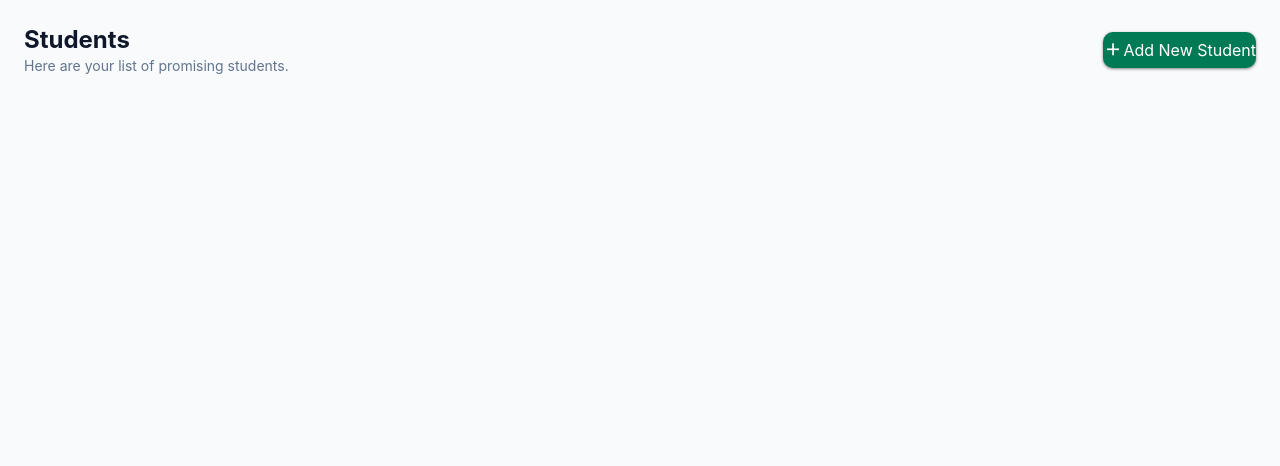
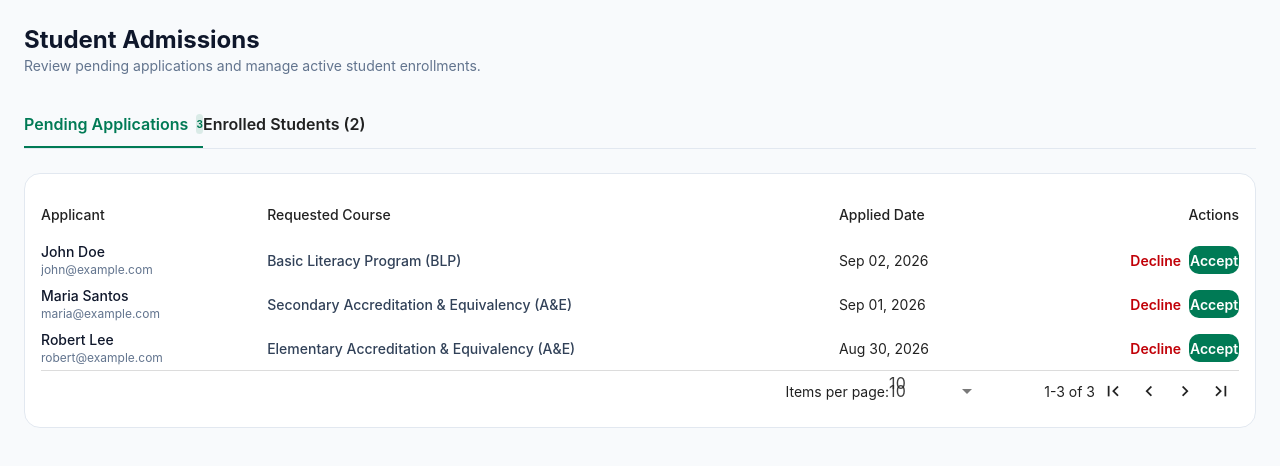
Before and after one commit to cvenida/als-assistant, a Vue app in the folder als-assistant/: page /students in a window 1280 px wide. Shown: the top 466 px of the page. Built offline with nearby package versions, Linux system fonts and the light colour scheme; a small style sheet from the web is missing.

Commit message:
persist storage and student view

```diff
--- a/als-assistant/src/pages/StudentsView.vue
+++ b/als-assistant/src/pages/StudentsView.vue
@@ -1,16 +1,223 @@
+<script setup lang="ts">
+import { ref, computed } from 'vue'
+
+// Active Tab state ('enrolled' or 'applications')
+const currentTab = ref('applications')
+
+// Courses Data
+const courses = ref([
+  { id: 1, title: 'Basic Literacy Program (BLP)' },
+  { id: 2, title: 'Elementary Accreditation & Equivalency (A&E)' },
+  { id: 3, title: 'Secondary Accreditation & Equivalency (A&E)' },
+])
+
+// Student Applications Data
+const applications = ref([
+  { id: 101, name: 'John Doe', email: 'john@example.com', requestedCourseId: 1, date: 'Sep 02, 2026', status: 'Pending' },
+  { id: 102, name: 'Maria Santos', email: 'maria@example.com', requestedCourseId: 3, date: 'Sep 01, 2026', status: 'Pending' },
+  { id: 103, name: 'Robert Lee', email: 'robert@example.com', requestedCourseId: 2, date: 'Aug 30, 2026', status: 'Pending' },
+])
+
+// Enrolled Students Data
+const enrolledStudents = ref([
+  { id: 1, name: 'Alex Johnson', email: 'alex@example.com', courseId: 1, joined: 'Sep 01, 2026' },
+  { id: 2, name: 'Michael Brown', email: 'm.brown@example.com', courseId: 2, joined: 'Aug 25, 2026' },
+])
+
+// Accept Modal & Selected Student State
+const isAcceptDialogOpen = ref(false)
+const selectedApp = ref<any>(null)
+const assignedCourseId = ref<number | null>(null)
+
+// Application Action Handlers
+const openAcceptModal = (app: any) => {
+  selectedApp.value = app
+  assignedCourseId.value = app.requestedCourseId
+  isAcceptDialogOpen.value = true
+}
+
+const confirmAccept = () => {
+  if (!selectedApp.value || !assignedCourseId.value) return
+
+  // Add to enrolled students list
+  enrolledStudents.value.unshift({
+    id: selectedApp.value.id,
+    name: selectedApp.value.name,
+    email: selectedApp.value.email,
+    courseId: assignedCourseId.value,
+    joined: new Date().toLocaleDateString('en-US', { month: 'short', day: '2-digit', year: 'numeric' })
+  })
+
+  // Remove from pending applications
+  applications.value = applications.value.filter(a => a.id !== selectedApp.value.id)
+
+  isAcceptDialogOpen.value = false
+  selectedApp.value = null
+}
+
+const declineApplication = (appId: number) => {
+  applications.value = applications.value.filter(a => a.id !== appId)
+}
+
+// Helpers
+const getCourseTitle = (courseId: number) => {
+  return courses.value.find(c => c.id === courseId)?.title || 'Unassigned'
+}
+
+// Table Headers
+const appHeaders = [
+  { title: 'Applicant', key: 'name' },
+  { title: 'Requested Course', key: 'requestedCourseId' },
+  { title: 'Applied Date', key: 'date' },
+  { title: 'Actions', key: 'actions', sortable: false, align: 'end' as const },
+]
+
+const enrolledHeaders = [
+  { title: 'Student', key: 'name' },
+  { title: 'Enrolled Course', key: 'courseId' },
+  { title: 'Enrolled Date', key: 'joined' },
+]
+</script>
+
 <template>
   <v-layout class="bg-slate-50 min-h-screen">
     <v-main class="p-6">
+      <!-- Header -->
       <div class="flex flex-col sm:flex-row sm:items-center justify-between gap-4 mb-6">
         <div>
-          <h1 class="text-2xl font-bold text-slate-900">Students</h1>
-          <p class="text-sm text-slate-500">Here are your list of promising students.</p>
+          <h1 class="text-2xl font-bold text-slate-900">Student Admissions</h1>
+          <p class="text-sm text-slate-500">Review pending applications and manage active student enrollments.</p>
         </div>
+      </div>
 
-        <v-btn color="teal-darken-2" prepend-icon="mdi-plus" rounded="lg" class="capitalize bg-emerald-700 text-white">
-          Add New Student
-        </v-btn>
+      <!-- Navigation Tabs -->
+      <div class="border-b border-slate-200 mb-6">
+        <v-tabs v-model="currentTab" color="emerald-700" align-tabs="start">
+          <v-tab value="applications" class="capitalize font-semibold">
+            Pending Applications
+            <v-chip v-if="applications.length" size="x-small" color="emerald-700" class="ml-2 font-bold">
+              {{ applications.length }}
+            </v-chip>
+          </v-tab>
+          <v-tab value="enrolled" class="capitalize font-semibold">
+            Enrolled Students ({{ enrolledStudents.length }})
+          </v-tab>
+        </v-tabs>
       </div>
+
+      <!-- TAB 1: PENDING APPLICATIONS -->
+      <v-window v-model="currentTab">
+        <v-window-item value="applications">
+          <v-card flat class="border border-slate-200 rounded-2xl p-4">
+            <v-data-table
+              :headers="appHeaders"
+              :items="applications"
+              density="comfortable"
+              class="bg-transparent"
+            >
+              <!-- Applicant Name & Email -->
+              <template #item.name="{ item }">
+                <div>
+                  <p class="font-medium text-slate-900 text-sm">{{ item.name }}</p>
+                  <p class="text-xs text-slate-500">{{ item.email }}</p>
+                </div>
+              </template>
+
+              <!-- Requested Course -->
+              <template #item.requestedCourseId="{ item }">
+                <span class="text-sm font-medium text-slate-700">
+                  {{ getCourseTitle(item.requestedCourseId) }}
+                </span>
+              </template>
+
+              <!-- Actions (Accept / Decline) -->
+              <template #item.actions="{ item }">
+                <div class="flex items-center justify-end gap-2">
+                  <v-btn
+                    color="red-lighten-5"
+                    variant="flat"
+                    size="small"
+                    rounded="lg"
+                    class="text-red-700 font-semibold capitalize"
+                    @click="declineApplication(item.id)"
+                  >
+                    Decline
+                  </v-btn>
+                  <v-btn
+                    color="emerald-700"
+                    variant="flat"
+                    size="small"
+                    rounded="lg"
+                    class="text-white font-semibold capitalize"
+                    @click="openAcceptModal(item)"
+                  >
+                    Accept
+                  </v-btn>
+                </div>
+              </template>
+            </v-data-table>
+          </v-card>
+        </v-window-item>
+
+        <!-- TAB 2: ENROLLED STUDENTS -->
+        <v-window-item value="enrolled">
+          <v-card flat class="border border-slate-200 rounded-2xl p-4">
+            <v-data-table
+              :headers="enrolledHeaders"
+              :items="enrolledStudents"
+              density="comfortable"
+              class="bg-transparent"
+            >
+              <template #item.name="{ item }">
+                <div>
+                  <p class="font-medium text-slate-900 text-sm">{{ item.name }}</p>
+                  <p class="text-xs text-slate-500">{{ item.email }}</p>
+                </div>
+              </template>
+
+              <template #item.courseId="{ item }">
+                <span class="text-sm font-medium text-slate-700">
+                  {{ getCourseTitle(item.courseId) }}
+                </span>
+              </template>
+            </v-data-table>
+          </v-card>
+        </v-window-item>
+      </v-window>
+
+      <!-- ACCEPT CONFIRMATION DIALOG -->
+      <v-dialog v-model="isAcceptDialogOpen" max-width="480px">
+        <v-card class="rounded-2xl p-2">
+          <v-card-title class="text-lg font-bold text-slate-900 pt-4 px-4">
+            Accept Application
+          </v-card-title>
+
+          <v-card-text class="px-4 py-2 space-y-4">
+            <p class="text-sm text-slate-600">
+              Confirm enrollment for <strong class="text-slate-900">{{ selectedApp?.name }}</strong>.
+            </p>
+
+            <v-select
+              v-model="assignedCourseId"
+              :items="courses"
+              item-title="title"
+              item-value="id"
+              label="Assign Course"
+              variant="outlined"
+              density="comfortable"
+              rounded="lg"
+              hide-details
+            ></v-select>
+          </v-card-text>
+
+          <v-card-actions class="p-4 flex justify-end gap-2">
+            <v-btn variant="text" rounded="lg" @click="isAcceptDialogOpen = false">Cancel</v-btn>
+            <v-btn color="emerald-700" variant="elevated" rounded="lg" class="text-white" @click="confirmAccept">
+              Confirm & Enroll
+            </v-btn>
+          </v-card-actions>
+        </v-card>
+      </v-dialog>
     </v-main>
   </v-layout>
 </template>
--- a/als-assistant/src/plugins/index.ts
+++ b/als-assistant/src/plugins/index.ts
@@ -1,21 +1,21 @@
 import router from '../router';
 import i18n from './i18n';
-import {createPinia} from 'pinia';
-/**
- * plugins/index.ts
- *
- * Automatically included in `./src/main.ts`
- */
+import { createPinia } from 'pinia';
+import piniaPluginPersistedstate from 'pinia-plugin-persistedstate';
 
 // Types
-import type { App } from 'vue'
+import type { App } from 'vue';
 
 // Plugins
-import vuetify from './vuetify'
+import vuetify from './vuetify';
+
+// Create Pinia instance and attach persisted state plugin
+const pinia = createPinia();
+pinia.use(piniaPluginPersistedstate);
 
 export function registerPlugins (app: App) {
- app.use(vuetify)
- app.use(createPinia());
- app.use(i18n);
- app.use(router);
+  app.use(vuetify);
+  app.use(pinia);
+  app.use(i18n);
+  app.use(router);
 }
--- a/als-assistant/src/stores/auth.js
+++ b/als-assistant/src/stores/auth.js
@@ -13,8 +13,6 @@ export const useAuthStore = defineStore('auth', {
   getters: {
     isAuthenticated: (state) => !!state.token,
     currentUser: (state) => state.user,
-    authError: (state) => state.error,
-    isLoading: (state) => state.loading,
   },
 
   actions: {
@@ -22,62 +20,43 @@ export const useAuthStore = defineStore('auth', {
       this.user = user
       this.token = token
       this.error = null
-
-      localStorage.setItem('user', JSON.stringify(user))
-      localStorage.setItem('token', token)
     },
 
     clearSession() {
       this.user = null
       this.token = null
       this.error = null
-
-      localStorage.removeItem('user')
-      localStorage.removeItem('token')
     },
 
     async login(credentials) {
       this.loading = true
       this.error = null
 
-      const { data } = await loginUser(credentials)
+      try {
+        const { data } = await loginUser(credentials)
 
-      if (!data.status) {
-        throw new Error('Invalid email or password')
-      }
-
-      this.setSession(data.data.user, data.data.access_token)
-      await router.push('/dashboard')
-      this.loading = false
-    },
-
-    async signup(userData) {
-      this.loading = true
-      this.error = null
-
-      try {
-        const { data } = await registerUser(userData)
-
-        if (!response.ok) {
-          throw new Error('Failed to create account')
+        if (!data.status) {
+          throw new Error(data.message || 'Invalid credentials')
         }
 
         this.setSession(data.data.user, data.data.access_token)
         await router.push('/dashboard')
-      } catch (error) {
-        console.log(error)
+      } catch (err) {
+        this.error = err.response?.data?.message || err.message || 'Login failed'
+        throw this.error
+      } finally {
+        this.loading = false
       }
-      this.loading = false
     },
 
     async logout() {
-      try {
-        await router.push('/login')
-      } catch (err) {
-        console.warn('Backend logout failed or token was already invalid')
-      } finally {
-        this.clearSession()
-      }
+      this.clearSession()
+      await router.push('/login')
     },
   },
+
+  persist: {
+    key: 'auth',
+    storage: localStorage,
+  },
 })
```
Also changed, not shown: als-assistant/package.json (+8 -7 lines), 1 other file (tests, documents, lock files or other folders).
